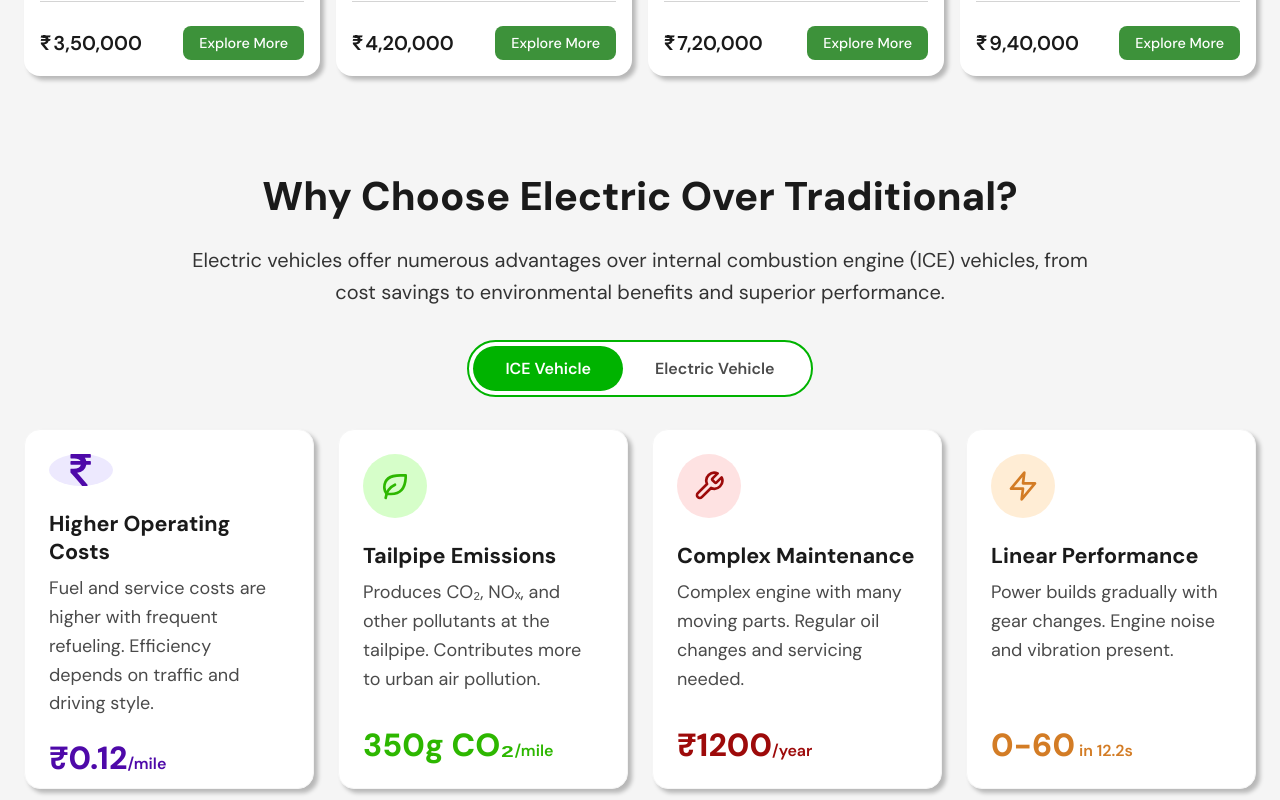
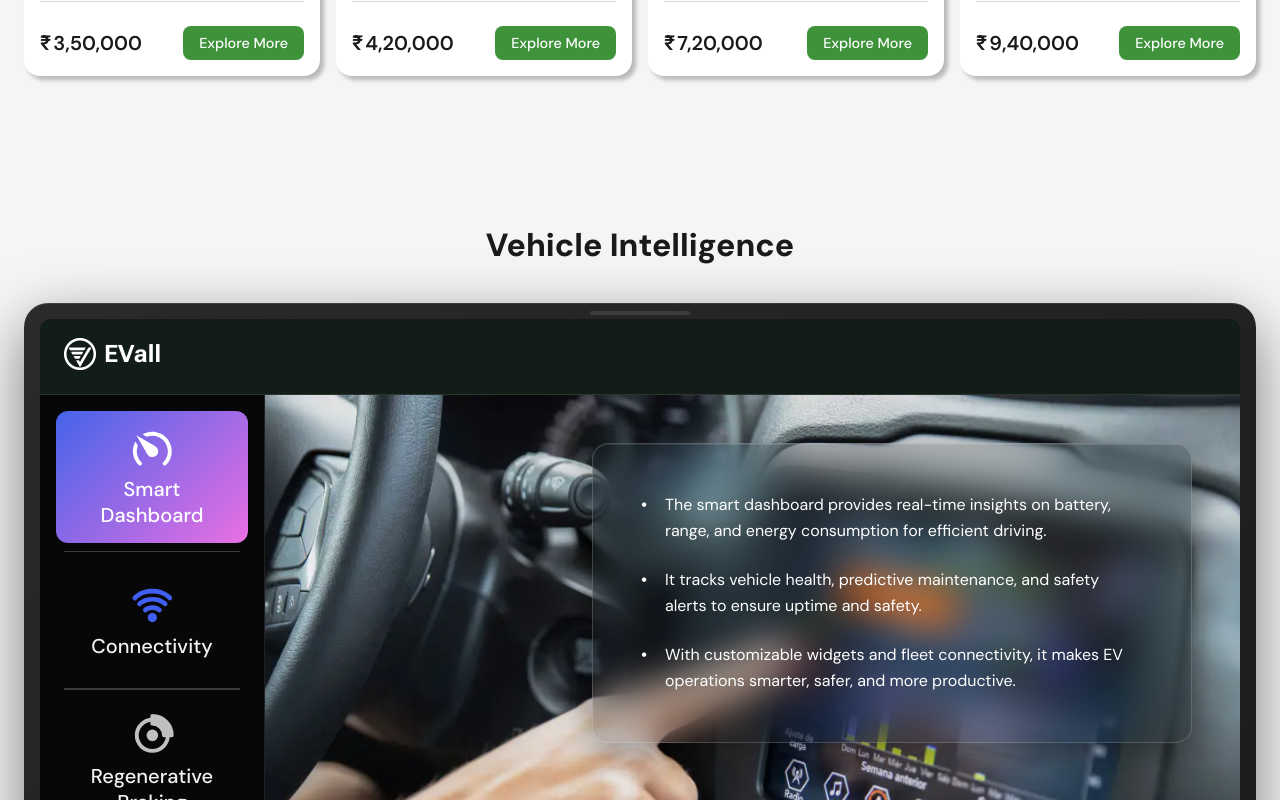
Before and after one commit to atal-k/EVall, a React (Create React App) app: page / in a window 1280 px wide. Shown: the part 1460-2260 px from the top of the page. Built offline with nearby package versions, Linux system fonts and the light colour scheme.

Commit message:
add(Intelligence Section): perfectly working section

```diff
--- a/src/pages/Home.js
+++ b/src/pages/Home.js
@@ -6,6 +6,7 @@ import Hero from '../components/sections/Hero';
 import Testimonials from '../components/sections/Testimonials'
 import Models from '../components/sections/Models';
 import Comparison from '../components/sections/Comparison';
+import Intelligence from '../components/sections/Intelligence';
 
 const Home = () => {
 
@@ -15,6 +16,7 @@ const Home = () => {
             <main>
               <Hero />
               <Models/>
+              <Intelligence/>
               <Comparison/>
               <Testimonials />
             </main>
--- a/src/styles/App.css
+++ b/src/styles/App.css
@@ -28,6 +28,13 @@
     --comparison-icon-bg-green: #d6fec9;
     --comparison-icon-bg-red: #fee2e2;
     --comparison-icon-bg-orange: #ffedd5;
+
+    /* IntelligenceSection */
+    --intelligence-magenta: #ff00cc;
+    --intelligence-blue: #405FF2;
+    --intelligence-silver: #C0C0C0;
+    --intelligence-green: #75E890;
+    --intelligence-gradient: linear-gradient(135deg, #4564EA 0%, #EA6FE3 100%);
 
     /* Typography */
     --font-primary: "DM Sans", sans-serif;
```
